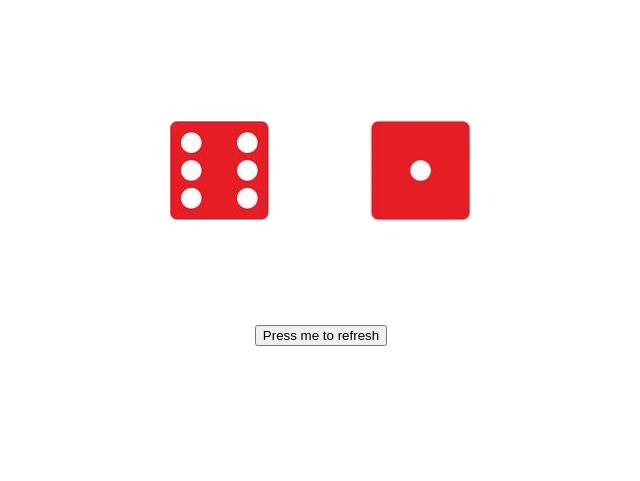
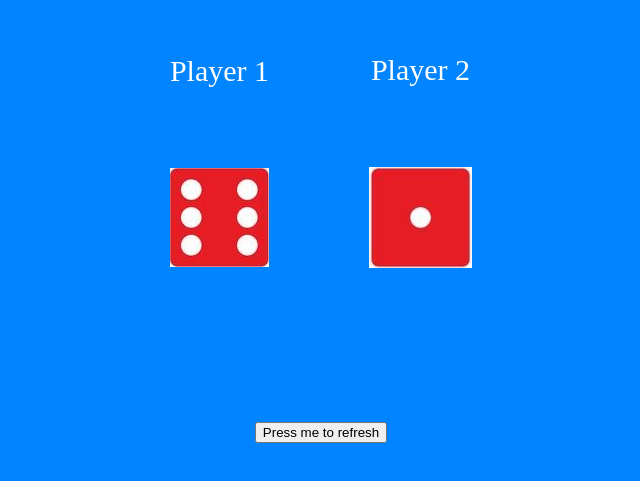
Before and after one commit to Hussein-Turfah/Dice-challenge, a plain HTML site: page index2.html in a window 1280 px wide. Shown: the part 175-656 px from the top of the page, without its empty margins (327-967 px from the left). Drawn offline with Linux system fonts and the light colour scheme.

Commit message:
Added some stylings for better visuals.

```diff
--- a/index2.html
+++ b/index2.html
@@ -11,7 +11,8 @@
 </head>
 <body class="container">
   <div class="dicecontainer">
-    <div>
+    <div class="Dice1container">
+      <p class="pname">Player 1</p>
       <div class="dice1" id="1"><img src="photos/1.jpg"></div>
       <div class="dice1" id="2"><img src="photos/2.jpg"></div>
       <div class="dice1" id="3"><img src="photos/3.jpg"></div>
@@ -19,13 +20,14 @@
       <div class="dice1" id="5"><img src="photos/5.jpg"></div>
       <div class="dice1" id="6"><img src="photos/6.jpg"></div>
     </div>
-    <div>
-      <div class="dice2" id="1"><img src="photos/1.jpg"></div>
-      <div class="dice2" id="2"><img src="photos/2.jpg"></div>
-      <div class="dice2" id="3"><img src="photos/3.jpg"></div>
-      <div class="dice2" id="4"><img src="photos/4.jpg"></div>
-      <div class="dice2" id="5"><img src="photos/5.jpg"></div>
-      <div class="dice2" id="6"><img src="photos/6.jpg"></div>
+    <div class="dice2container">
+      <p class="pname">Player 2</p>
+      <div class="dice2" id="7"><img src="photos/1.jpg"></div>
+      <div class="dice2" id="8"><img src="photos/2.jpg"></div>
+      <div class="dice2" id="9"><img src="photos/3.jpg"></div>
+      <div class="dice2" id="10"><img src="photos/4.jpg"></div>
+      <div class="dice2" id="11"><img src="photos/5.jpg"></div>
+      <div class="dice2" id="12"><img src="photos/6.jpg"></div>
     </div>
   </div>
   <button id="refresh">Press me to refresh</button>
--- a/script2.js
+++ b/script2.js
@@ -22,4 +22,7 @@ for (var i = 0; i < dice2.length; i++){
 }
 dice2[dice2_number].style.display = ''
 console.log('hello working')
+
+
+
 }
--- a/styles2.css
+++ b/styles2.css
@@ -5,6 +5,7 @@
   height: 100vh;
   width: 100%;
   flex-direction:column;
+  background-color: rgb(0, 132, 255);
 }
 .dicecontainer{
   display: flex;
@@ -16,5 +17,13 @@
   padding-bottom: 100px;
 }
 .dice1{
-  padding-right: 100px;
+  padding: 50px;
 }
+.dice2{
+  padding: 50px;
+}
+.pname{
+  color: white;
+  text-align: center;
+  font-size: 30px;
+}
```
